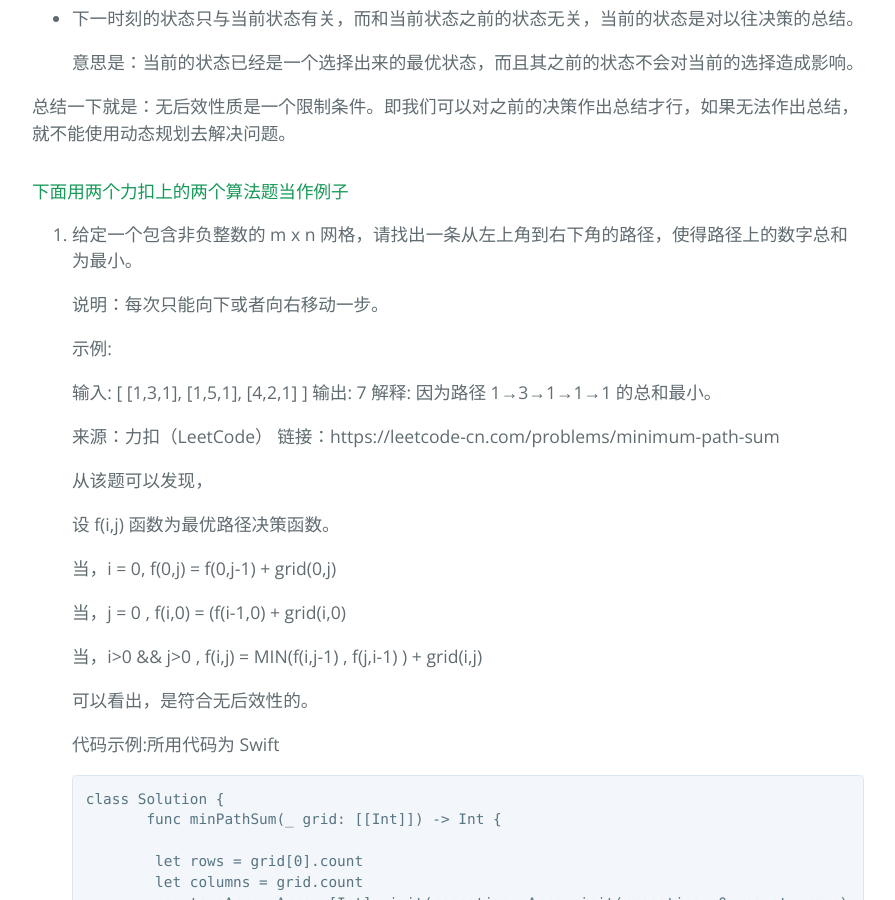
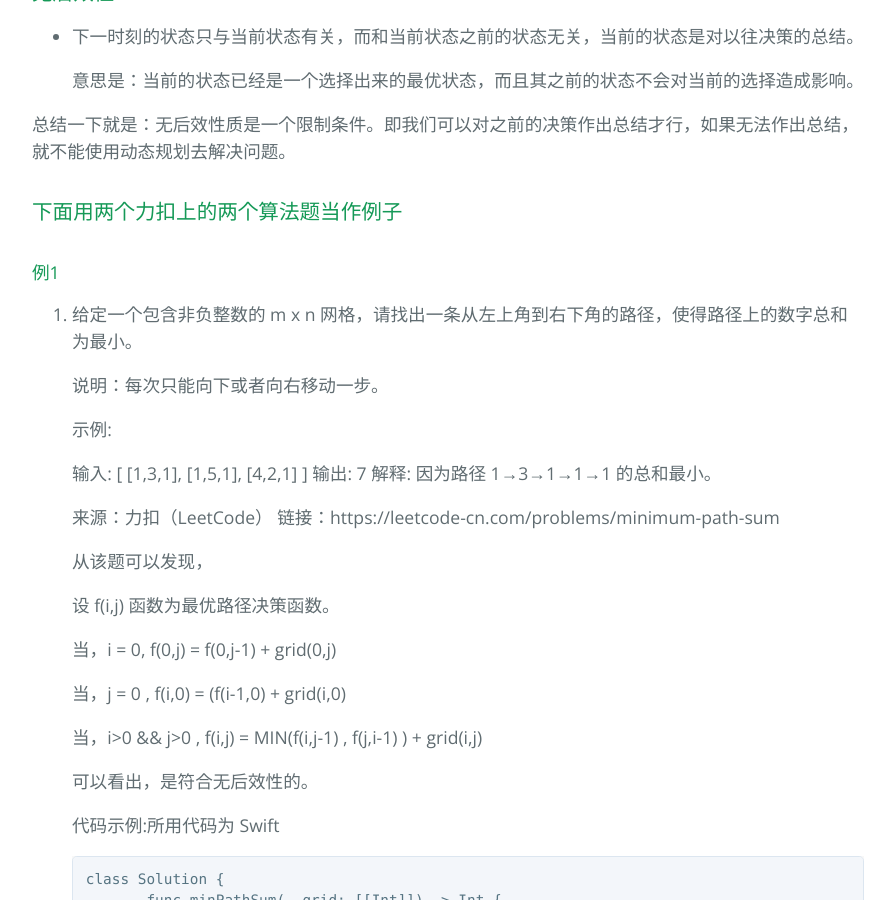
Before and after one commit to lihui1314/lihui1314.github.io, a Jekyll site: the page built from _posts/2020-09-05-动态规划.md, in a window 1280 px wide and 900 px high, scrolled down 790 px. Shown: the whole window, without its empty margins (192-1087 px from the left). Built offline with Jekyll 4.4.1, drawn with Linux system fonts in a browser that asks for light colours.

Commit message:
no message

```diff
--- a/_posts/2020-09-05-动态规划.md
+++ b/_posts/2020-09-05-动态规划.md
@@ -4,20 +4,20 @@ title: "动态规划"
 excerpt: "(Dynamic Programming，DP)是运筹学的一个分支，是求解决策过程最优化的过程"
 ---
 
-#### 什么是动态规划
+### 什么是动态规划
 
 + （Dynamic Programming，DP）是运筹学的一个分支，是求解决策过程最优化的过程。
 
-#### 什么问题可以用动态规划的思想解决
+### 什么问题可以用动态规划的思想解决
 
 + 问题中的状态必须满足最优化原理
 + 问题中的状态必须满足无后效性。
 
-#### 最优化原理
+### 最优化原理
 
 + 一个过程的最优策略具有这样的性质，即无论其初始状态及初始决策如何，其以后诸决策对以第一个决策所形成的状态作为初始状态的过程而言，必须构成最优策略。
 
-#### 无后效性
+### 无后效性
 
 + 下一时刻的状态只与当前状态有关，而和当前状态之前的状态无关，当前的状态是对以往决策的总结。
 
@@ -25,8 +25,8 @@ excerpt: "(Dynamic Programming，DP)是运筹学的一个分支，是求解决
 
 总结一下就是：无后效性质是一个限制条件。即我们可以对之前的决策作出总结才行，如果无法作出总结，就不能使用动态规划去解决问题。
 
-#### 下面用两个力扣上的两个算法题当作例子
-
+### 下面用两个力扣上的两个算法题当作例子
+#### 例1
 1. 给定一个包含非负整数的 m x n 网格，请找出一条从左上角到右下角的路径，使得路径上的数字总和为最小。
 
    说明：每次只能向下或者向右移动一步。
@@ -103,7 +103,7 @@ excerpt: "(Dynamic Programming，DP)是运筹学的一个分支，是求解决
    利用了一个中间矩阵，作为存矩阵grid(i,j)点的最优路径。
 
 
-
+   ### 例2
 2. 请从字符串中找出一个最长的不包含重复字符的子字符串，计算该最长子字符串的长度。
 
    示例 1:
```
